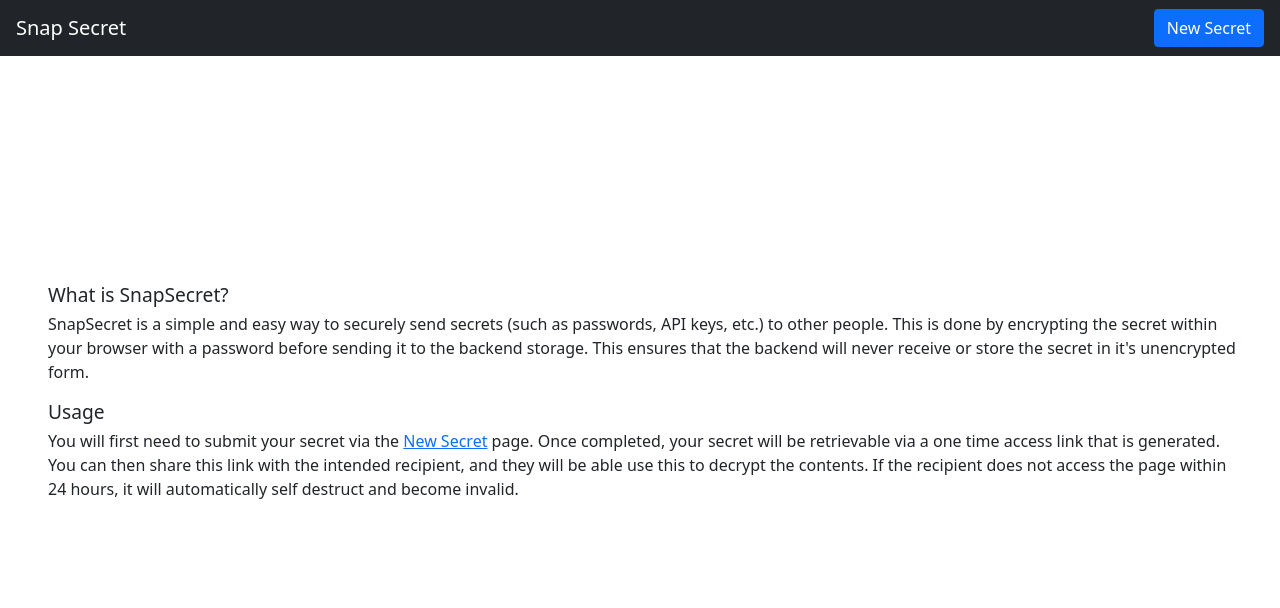
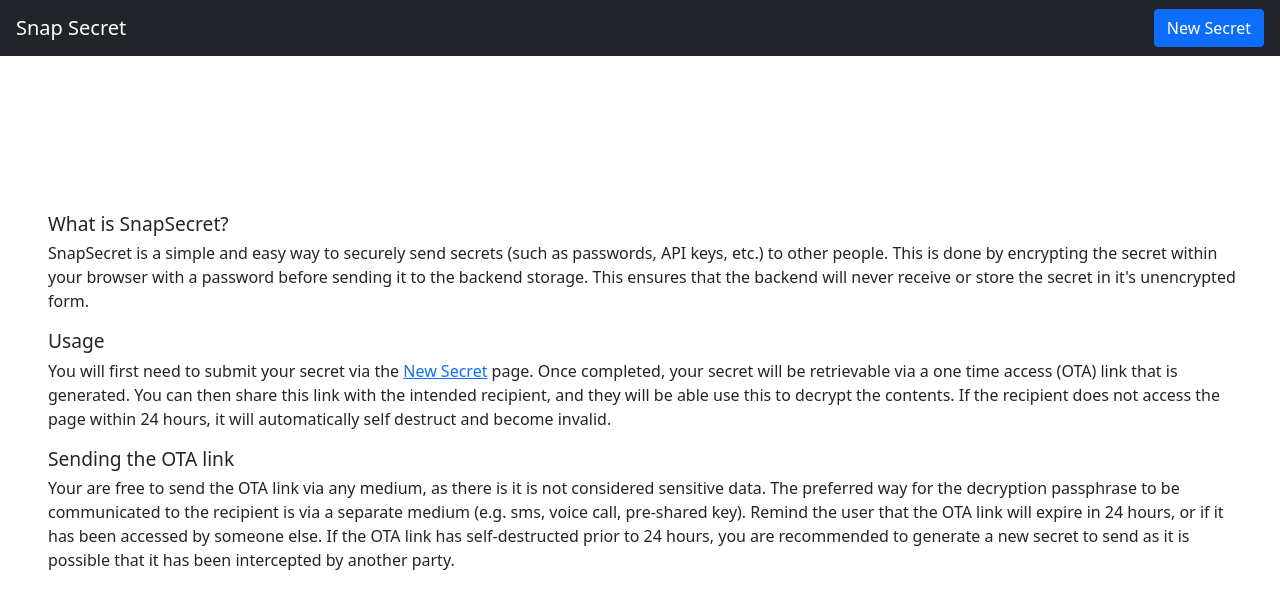
Before and after one commit to sktan/snapsecret, a Vue app in the folder frontend/: page / in a window 1280 px wide. Shown: the top 608 px of the page. Built offline with nearby package versions, Linux system fonts and the light colour scheme.

Commit message:
Fixed documentation and new secret button not disappearing

```diff
--- a/frontend/src/components/WelcomeContent.vue
+++ b/frontend/src/components/WelcomeContent.vue
@@ -19,9 +19,22 @@ import { RouterLink } from "vue-router";
         You will first need to submit your secret via the
         <router-link :to="{ name: 'secret.new' }">New Secret</router-link> page.
         Once completed, your secret will be retrievable via a one time access
-        link that is generated. You can then share this link with the intended
-        recipient, and they will be able use this to decrypt the contents. If
-        the recipient does not access the page within 24 hours, it will
-        automatically self destruct and become invalid.
+        (OTA) link that is generated. You can then share this link with the
+        intended recipient, and they will be able use this to decrypt the
+        contents. If the recipient does not access the page within 24 hours, it
+        will automatically self destruct and become invalid.
+    </WelcomeItem>
+
+    <WelcomeItem>
+        <template #heading>Sending the OTA link</template>
+
+        Your are free to send the OTA link via any medium, as there is it is not
+        considered sensitive data. The preferred way for the decryption
+        passphrase to be communicated to the recipient is via a separate medium
+        (e.g. sms, voice call, pre-shared key). Remind the user that the OTA
+        link will expire in 24 hours, or if it has been accessed by someone
+        else. If the OTA link has self-destructed prior to 24 hours, you are
+        recommended to generate a new secret to send as it is possible that it
+        has been intercepted by another party.
     </WelcomeItem>
 </template>
--- a/frontend/src/views/NewSecretView.vue
+++ b/frontend/src/views/NewSecretView.vue
@@ -53,11 +53,11 @@
                             </div>
                             <div
                                 class="d-flex align-items-center justify-content-between mt-4 mb-0"
-                                v-show="!encryptSuccess"
                             >
                                 <button
                                     class="btn btn-primary"
                                     @click="encryptAndStore"
+                                    v-show="!encryptSuccess"
                                 >
                                     Store
                                 </button>
```
